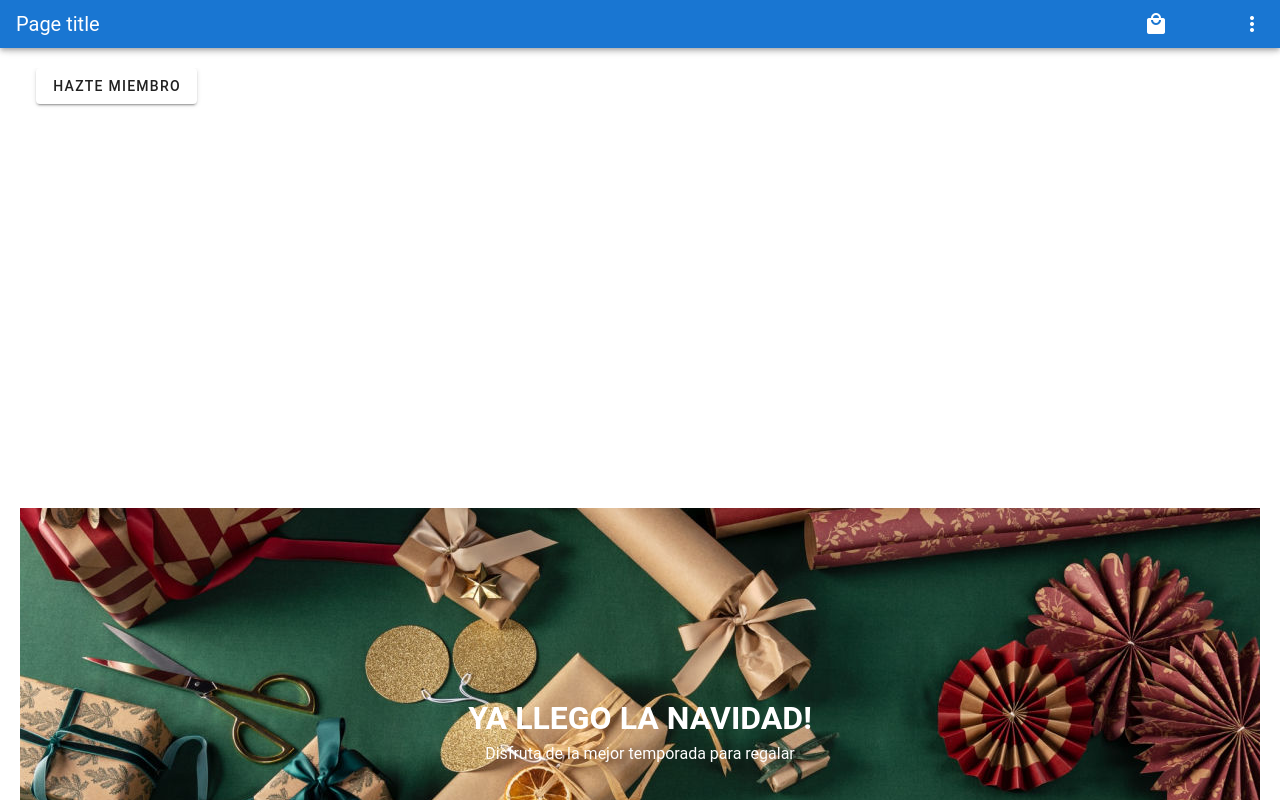
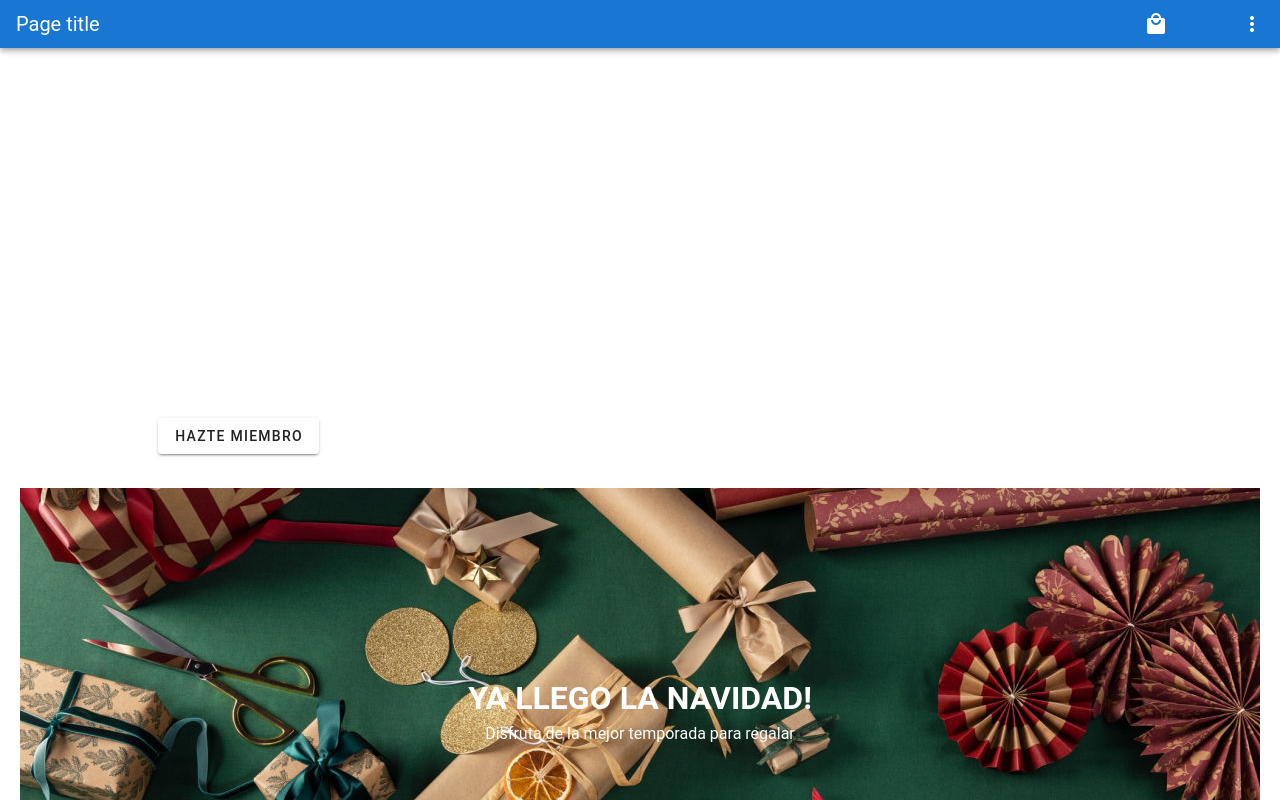
Before and after one commit to Keiddy15/tienda-virtual, a Vue app: page /Inicio in a window 1280 px wide. Shown: the top 800 px of the page. Built offline with nearby package versions, Linux system fonts and the light colour scheme; a small style sheet from the web is missing.

Commit message:
Arreglo del botón

```diff
--- a/src/views/Inicio.vue
+++ b/src/views/Inicio.vue
@@ -1,5 +1,6 @@
 <template>
   <v-app class="Inicio" >
+    <v-card>
     <app_bar/>
     <v-img
       src="@/assets/img/inicio.png"
@@ -7,9 +8,7 @@
       height="400"
       class="my-5"
     >
-      <v-flex class="unirse justify-center" >
-        <v-btn class="ml-9 " color="white">Hazte miembro</v-btn>
-      </v-flex>
+    <v-btn class="ml-9 button"  color="white">Hazte miembro</v-btn>
     </v-img>
     <v-parallax
       src="@/assets/img/navidad.jpg"
@@ -39,7 +38,7 @@
       </v-row>
     </v-parallax>
     <cards/>
-
+    </v-card>
   </v-app>
 </template>
 
@@ -56,5 +55,9 @@ export default {
 </script>
 
 <style scoped>
-
+.button{
+  position:relative;
+  left:122px;
+  top: 350px;
+}
 </style>
```
Also changed, not shown: src/assets/img/inicio.png.
